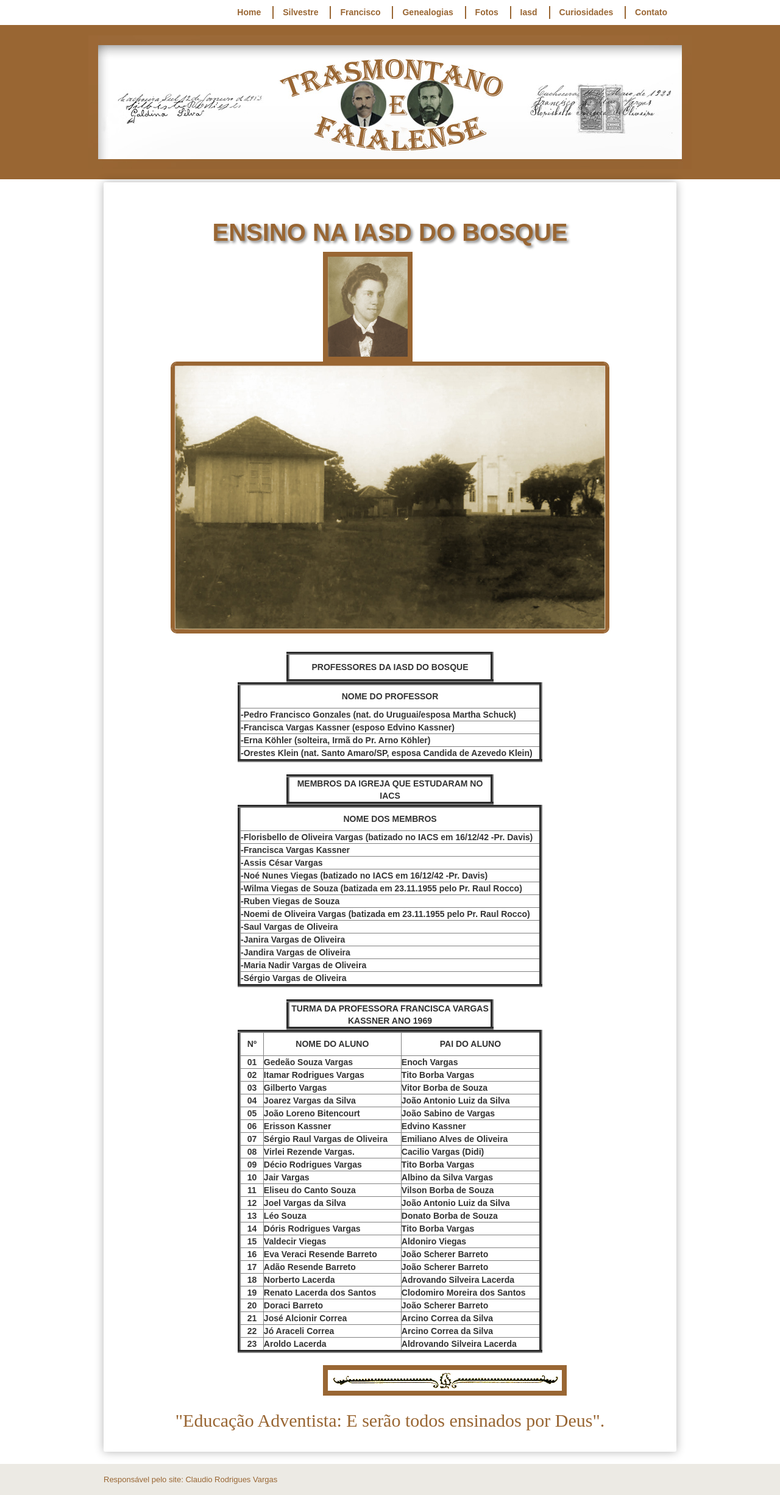
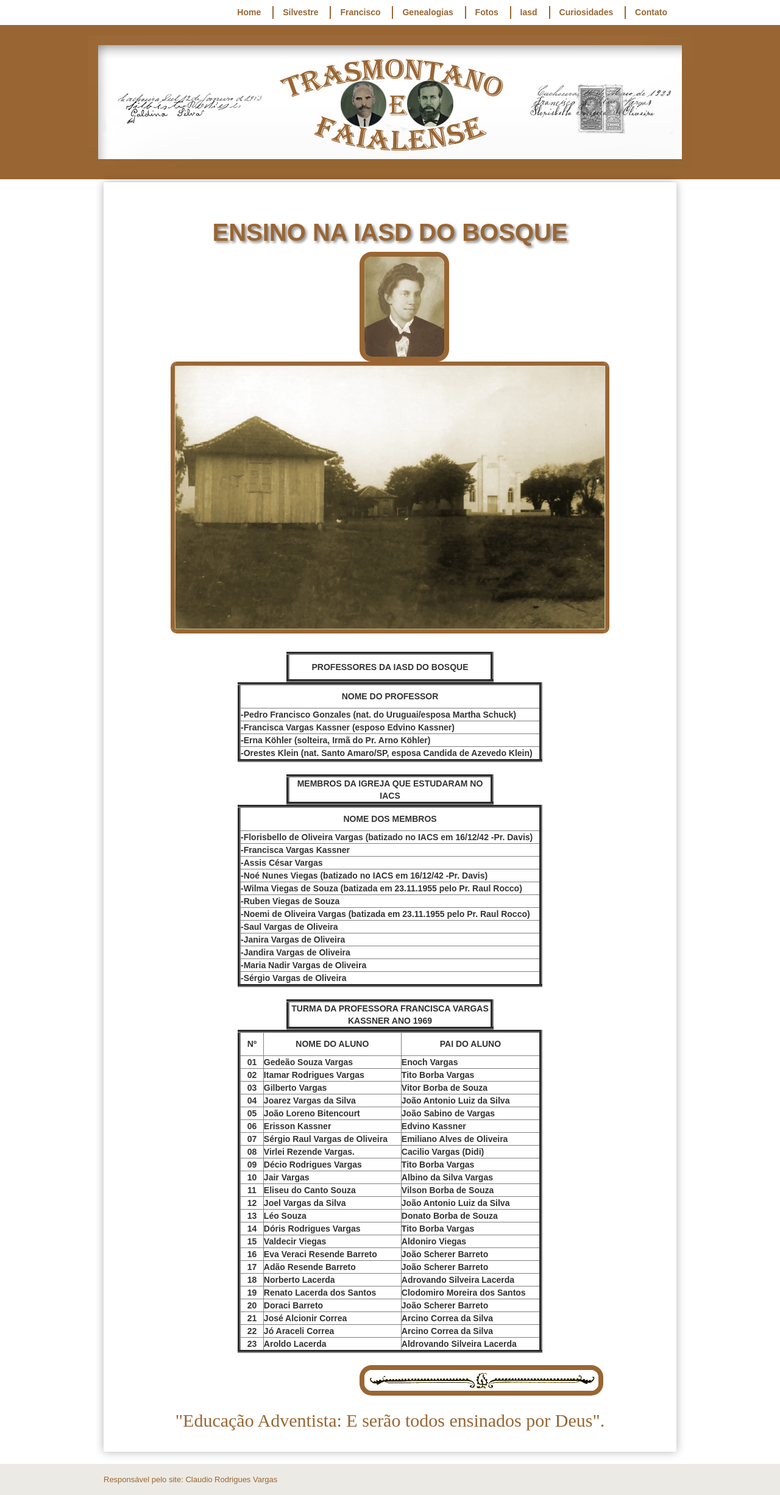
Before and after one commit to claudiovargas1955/claudiovargas1955.github.io, a Jekyll site: the page built from _pages/ensino-da-iasd-bosque.html, in a window 1280 px wide. Shown: the whole page at 61% size. Built offline with Jekyll 4.4.1, drawn with Linux system fonts in a browser that asks for light colours; some web fonts are replaced.

Commit message:
Update ensino-da-iasd-bosque.html

```diff
--- a/_pages/ensino-da-iasd-bosque.html
+++ b/_pages/ensino-da-iasd-bosque.html
@@ -108,11 +108,11 @@ figure.foto-legenda:hover figcaption {opacity: 5;
        }
 
  .dir3{border:#996633 solid 8px;
-        margin-left: 340px;
+        margin-left: 400px;
         margin-top: 0px;
         margin-botton: 0px;
         padding-left: 0px;
-
+        border-radius: 20px;
        }
 
 
```
